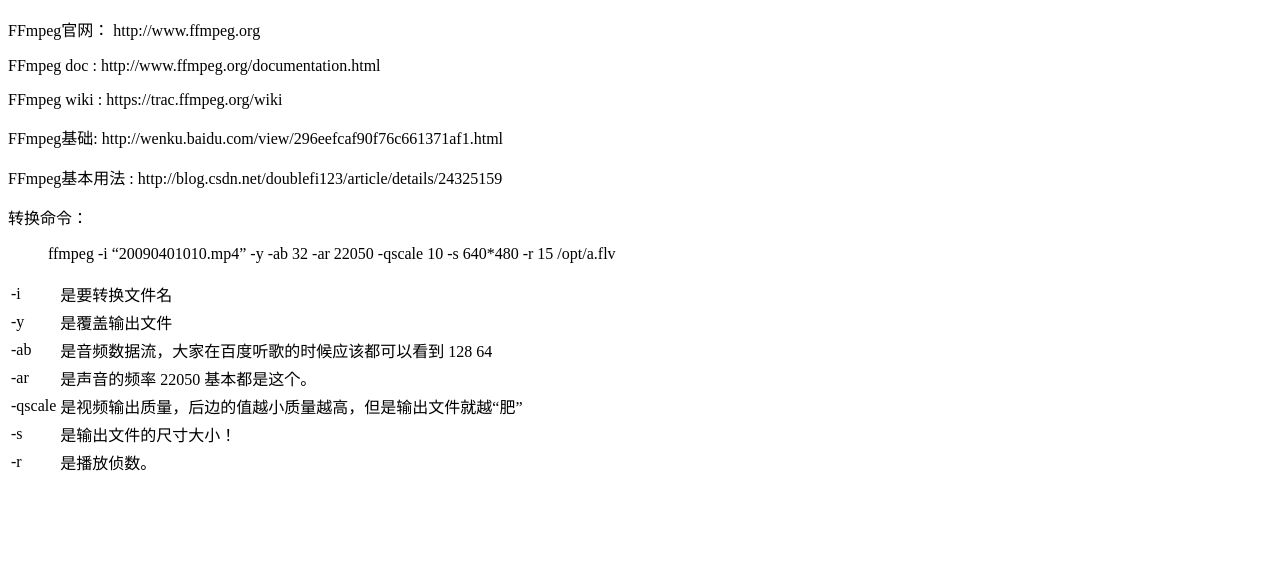
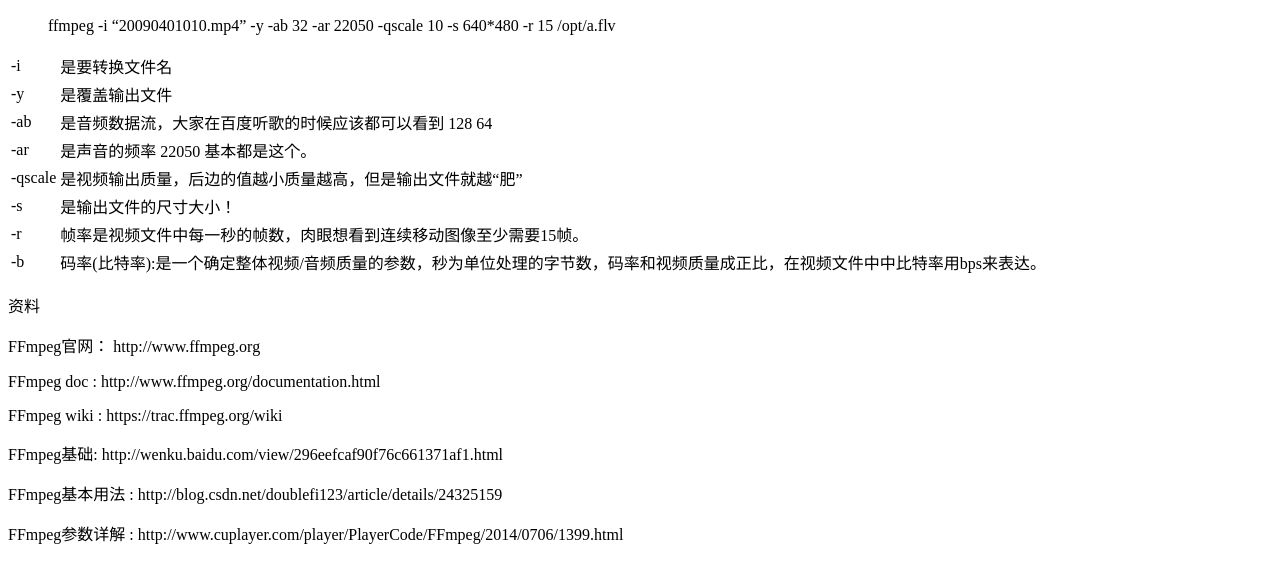
Before and after one commit to sihaiboli/Demo233.github.io, a Jekyll site: the page built from _posts/2017-7-23-在ubuntu1.6.04安装ffmpeg.md, in a window 1280 px wide and 1400 px high, scrolled down 2210 px. Shown: the part 839-1400 px from the top of the window. Built offline with Jekyll 4.4.1, drawn with Linux system fonts in a browser that asks for light colours; Markdown is read by kramdown in place of the engine named in the settings; before the commit the page ends 3534 px from its top, so only the background shows below that.

Commit message:
2017-07-23-在unbuntu1.6.04安装ffmpeg

```diff
--- a/_posts/2017-7-23-在ubuntu1.6.04安装ffmpeg.md
+++ b/_posts/2017-7-23-在ubuntu1.6.04安装ffmpeg.md
@@ -157,9 +145,25 @@ FFmpeg基本用法 : http://blog.csdn.net/doublefi123/article/details/24325159
     </tr>
     <tr>
         <td>-r</td>
-        <td>是播放侦数。</td>
+        <td>帧率是视频文件中每一秒的帧数，肉眼想看到连续移动图像至少需要15帧。</td>
+    </tr>
+    <tr>
+        <td>-b</td>
+        <td>码率(比特率):是一个确定整体视频/音频质量的参数，秒为单位处理的字节数，码率和视频质量成正比，在视频文件中中比特率用bps来表达。</td>
     </tr>
 
+</table>
 
+资料
 
-</table>
+FFmpeg官网： http://www.ffmpeg.org
+
+FFmpeg doc : http://www.ffmpeg.org/documentation.html
+
+FFmpeg wiki : https://trac.ffmpeg.org/wiki
+
+FFmpeg基础: http://wenku.baidu.com/view/296eefcaf90f76c661371af1.html
+
+FFmpeg基本用法 : http://blog.csdn.net/doublefi123/article/details/24325159
+
+FFmpeg参数详解 : http://www.cuplayer.com/player/PlayerCode/FFmpeg/2014/0706/1399.html
```
Also changed, not shown: other parts of _posts/2017-7-23-在ubuntu1.6.04安装ffmpeg.md (+0 -12 lines).
